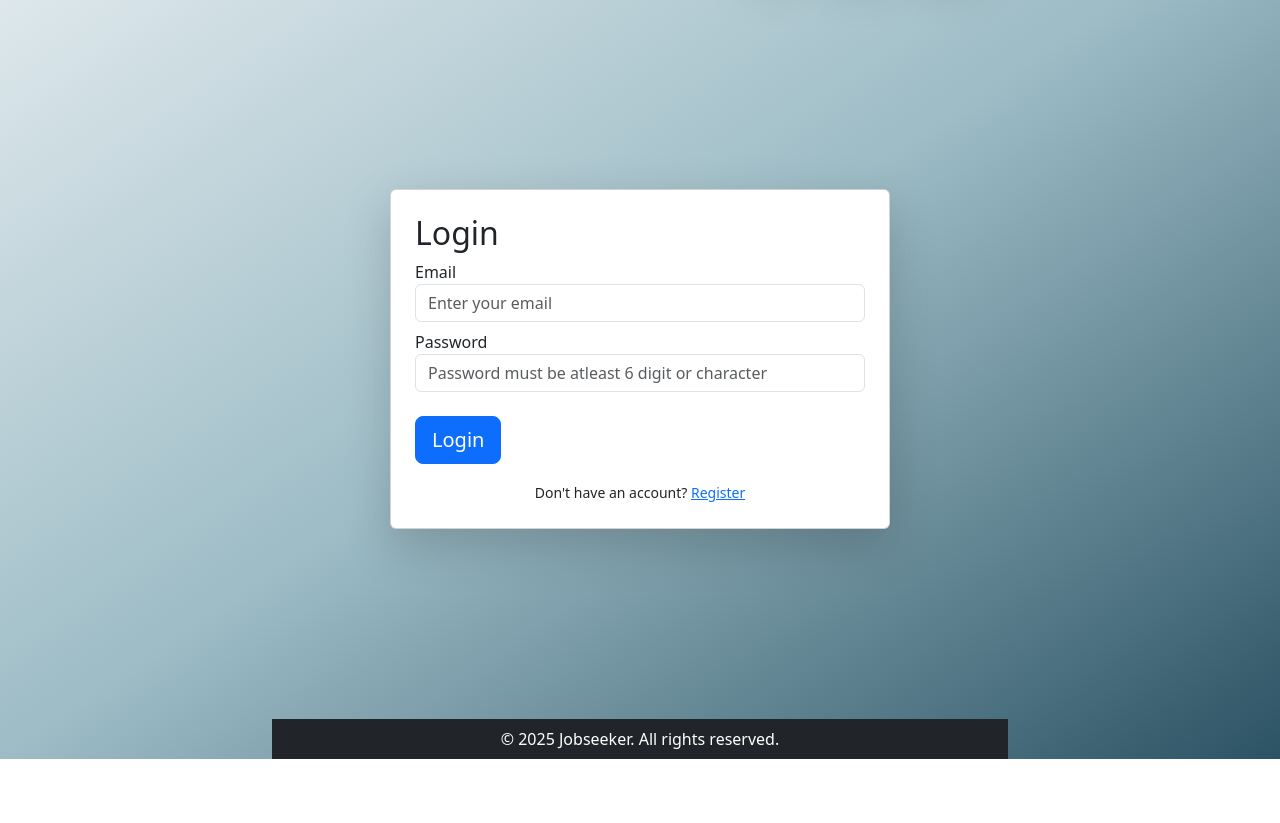
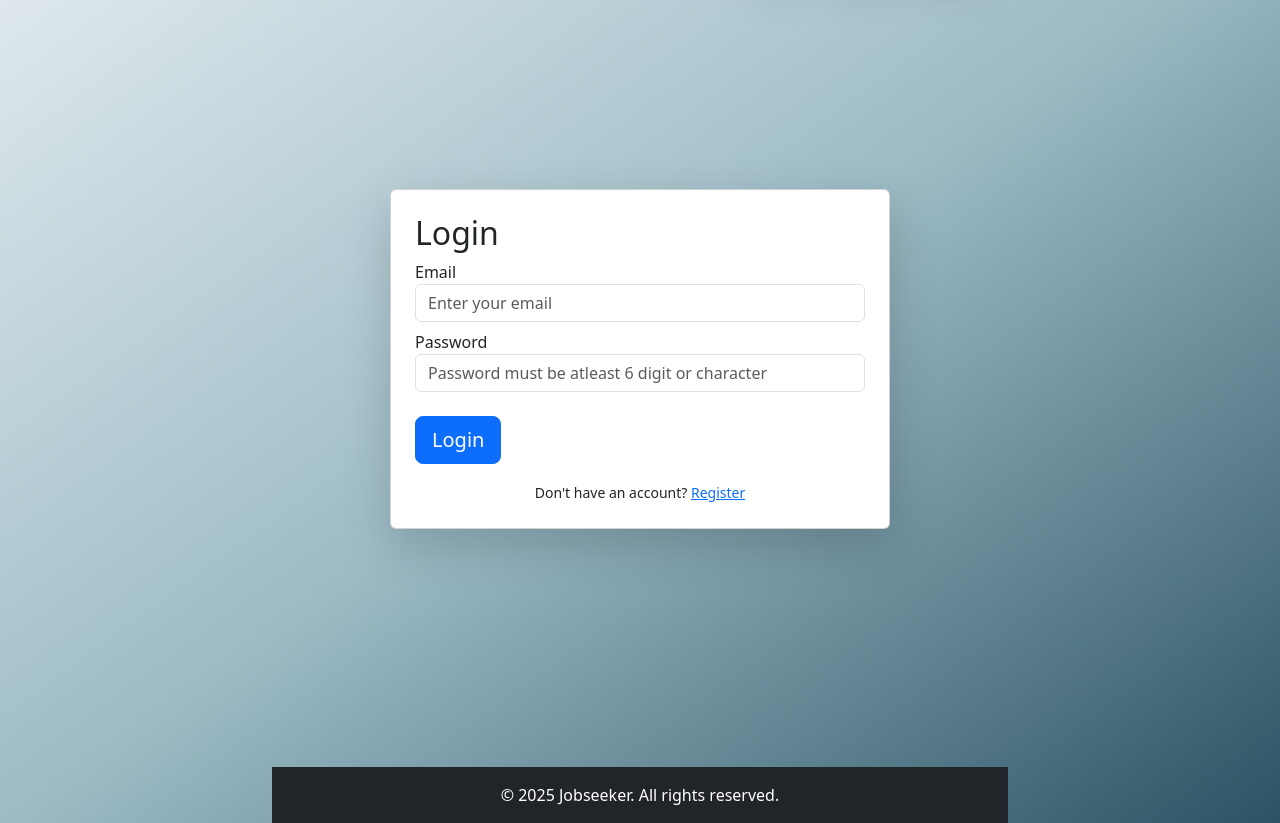
Before and after one commit to Ifrah-c/flask-jobboard-app, a Flask app: a page that uses templates/base.html in a window 1280 px wide. Shown: the part 107-930 px from the top of the page. Before the commit the page ends 866 px from the top, so only its background shows below. Run offline with Flask 3, Linux system fonts and the light colour scheme; some libraries are stand-ins or nearby versions.

Commit message:
fixing html

```diff
--- a/templates/base.html
+++ b/templates/base.html
@@ -57,7 +57,7 @@
   </div>
 </nav>
 
-<main class="flex-fill">
+
 <div class="container mt-4">
 {% with messages = get_flashed_messages(with_categories=true) %}
   {% if messages %}
@@ -74,21 +74,20 @@
 
 
 </div>
-</main>
 
 
 
 
+<footer class="bg-dark text-white text-center py-3 mt-5 ">
+  <p class="mb-0">© 2025 Jobseeker. All rights reserved.</p>
+</footer>
 
 
+    </div>
+  </div>
+</div>
 
-<footer class="bg-dark text-white text-center py-2 mt-auto">
-    <p class="mb-0">© 2025 Jobseeker. All rights reserved.</p>
-  </footer>
 
-    </div>
-    </div>
-</div>
 
 <script>
   setTimeout(function () {
```
Also changed, not shown: templates/my_jobs.html (indentation only).
